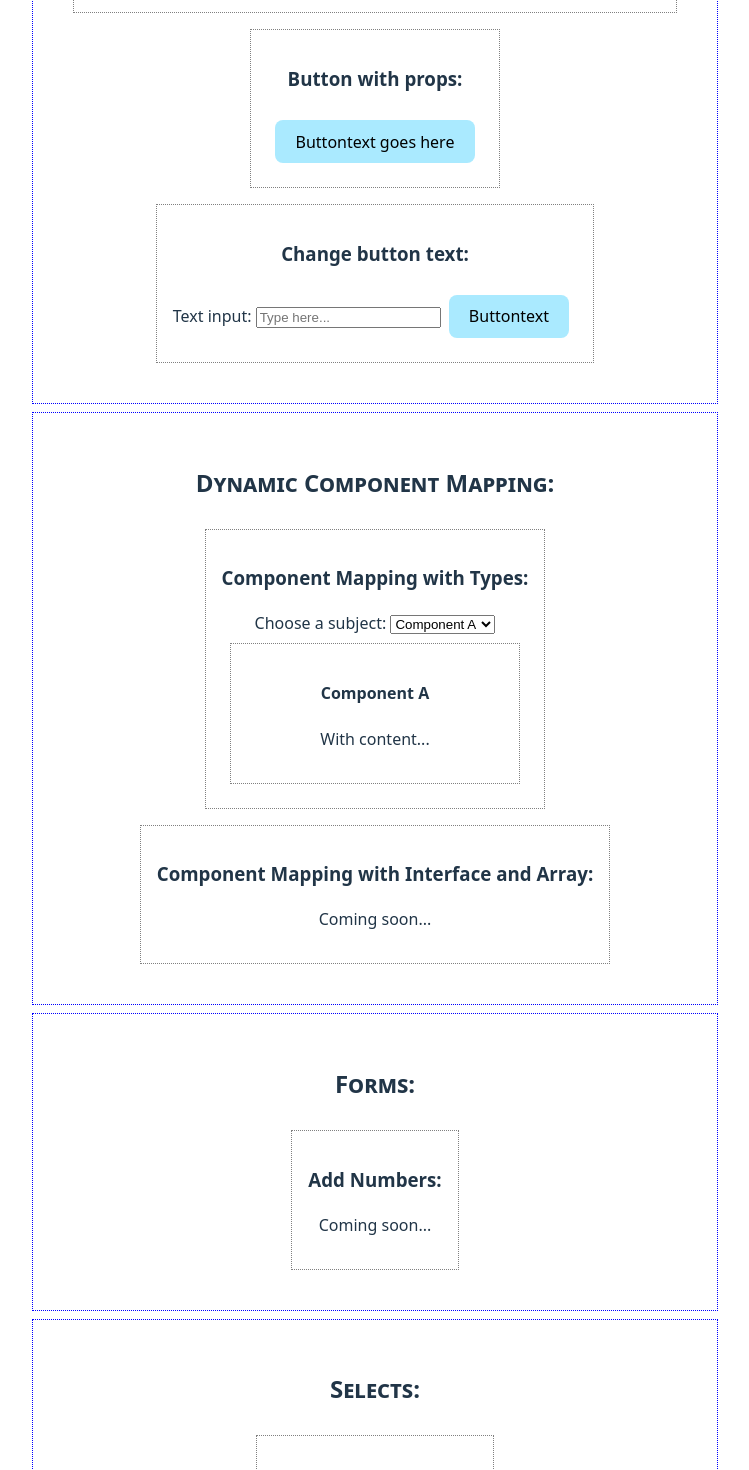
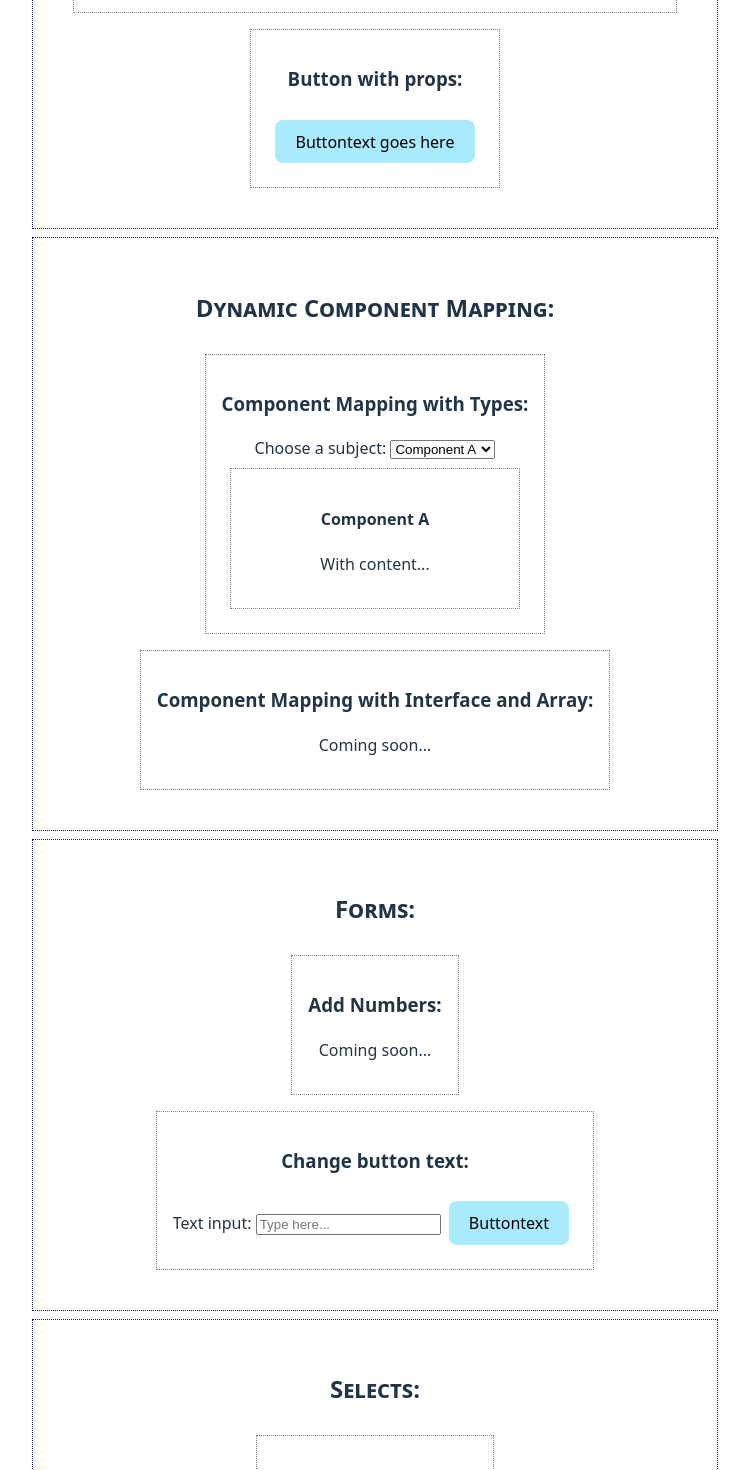
Before and after one commit to Ayngie/bits-n-pieces, a React (Vite) app: page / in a window 1280 px wide. Shown: the part 459-1929 px from the top of the page, without its empty margins (265-1014 px from the left). Built offline with nearby package versions, Linux system fonts and the light colour scheme.

Commit message:
Refactor: resorted files acc to subject

```diff
--- a/src/components/Buttons.tsx
+++ b/src/components/Buttons.tsx
@@ -1,6 +1,5 @@
 import ButtonWithProps from './Buttons/ButtonWithProps';
 import Counter from './Buttons/Counter';
-import ChangeButtonText from './Inputs/ChangeButtonText';
 
 const Buttons = () => {
   return (
@@ -14,8 +13,6 @@ const Buttons = () => {
         <h3>Button with props:</h3>
         <ButtonWithProps buttonText="Buttontext goes here" />
       </article>
-
-      <ChangeButtonText />
     </section>
   );
 };
--- a/src/components/Inputs.tsx
+++ b/src/components/Inputs.tsx
@@ -1,4 +1,5 @@
 import AddNumbers from './Inputs/AddNumbers';
+import ChangeButtonTextSanitized from './Inputs/ChangeButtonTextSanitized';
 
 const Inputs = () => {
   return (
@@ -6,6 +7,7 @@ const Inputs = () => {
       <h2>Forms:</h2>
 
       <AddNumbers />
+      <ChangeButtonTextSanitized />
     </section>
   );
 };
--- a/src/components/Inputs/ChangeButtonText.tsx
+++ b/src/components/Inputs/ChangeButtonTextSanitized.tsx
@@ -8,7 +8,7 @@ const sanitizeInput = (input: string): string => {
     .trim(); // Remove leading/trailing spaces
 };
 
-const ChangeButtonText = () => {
+const ChangeButtonTextSanitized = () => {
   const [inputValue, setInputValue] = useState<string>('');
   const [buttonText, setButtonText] = useState<string>('Buttontext');
 
@@ -42,4 +42,4 @@ const ChangeButtonText = () => {
   );
 };
 
-export default ChangeButtonText;
+export default ChangeButtonTextSanitized;
```
